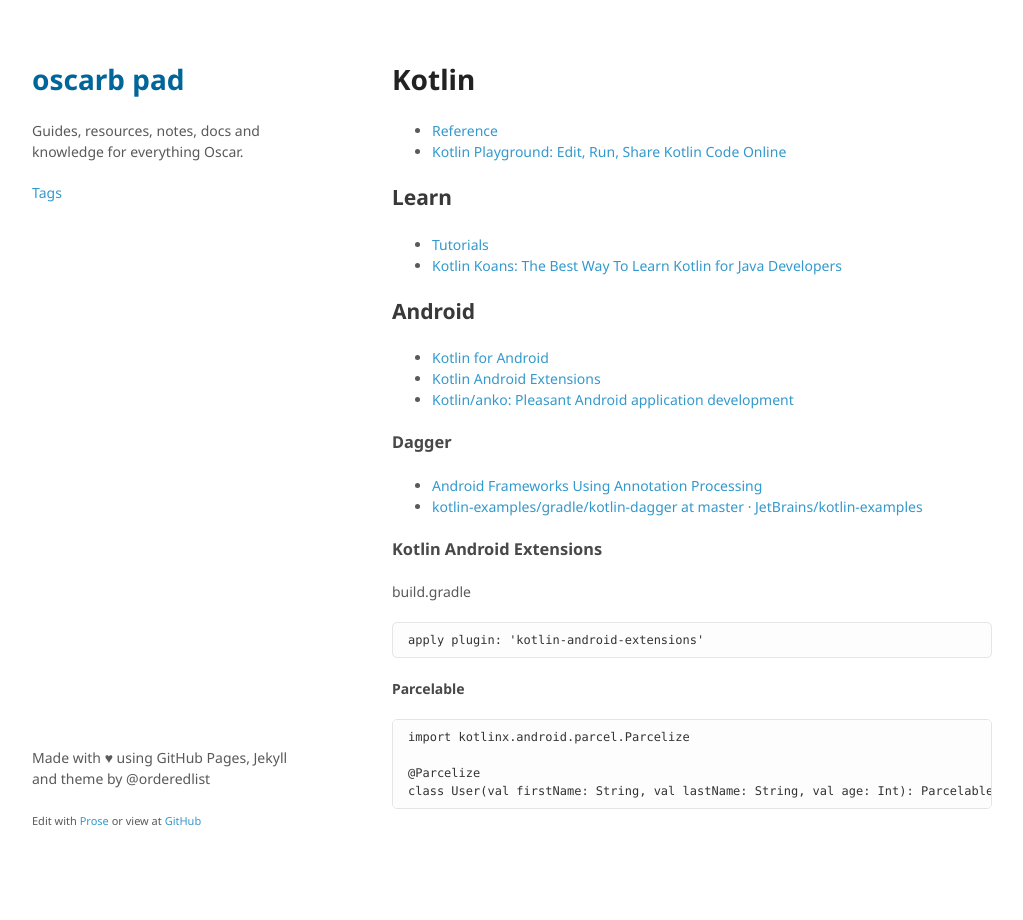
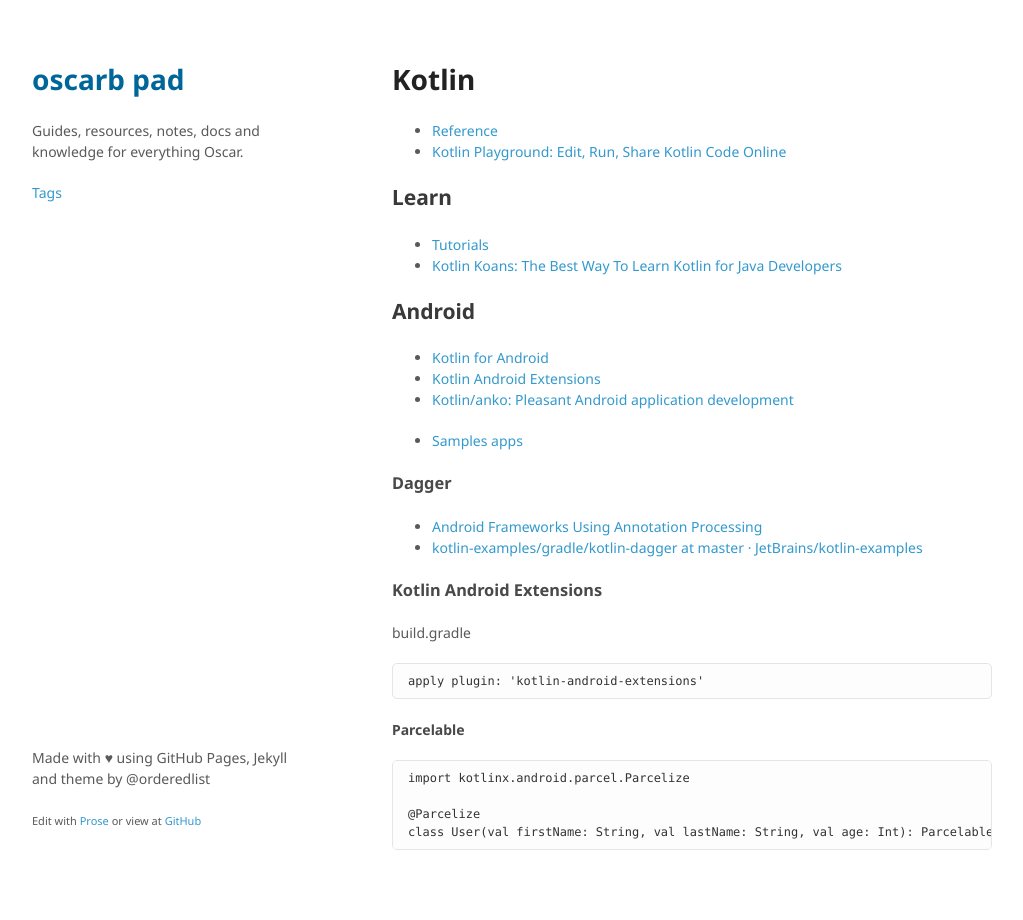
Before and after one commit to oscarb/pad, a Jekyll site: the page built from _docs/kotlin.md, in a window 1280 px wide. Shown: the whole page, without its empty margins (128-1151 px from the left). Built offline with Jekyll 4.4.1, drawn with Linux system fonts in a browser that asks for light colours; some web fonts are replaced.

Commit message:
Create kotlin.md

```diff
--- a/_docs/kotlin.md
+++ b/_docs/kotlin.md
@@ -19,6 +19,8 @@ tags: [kotlin]
 * [Kotlin Android Extensions](https://kotlinlang.org/docs/tutorials/android-plugin.html)
 * [Kotlin/anko: Pleasant Android application development](https://github.com/Kotlin/anko)
 
+* [Samples apps](https://developer.android.com/samples/?language=kotlin)
+
 ### Dagger
 
 * [Android Frameworks Using Annotation Processing](https://kotlinlang.org/docs/tutorials/android-frameworks.html#dagger)
```
